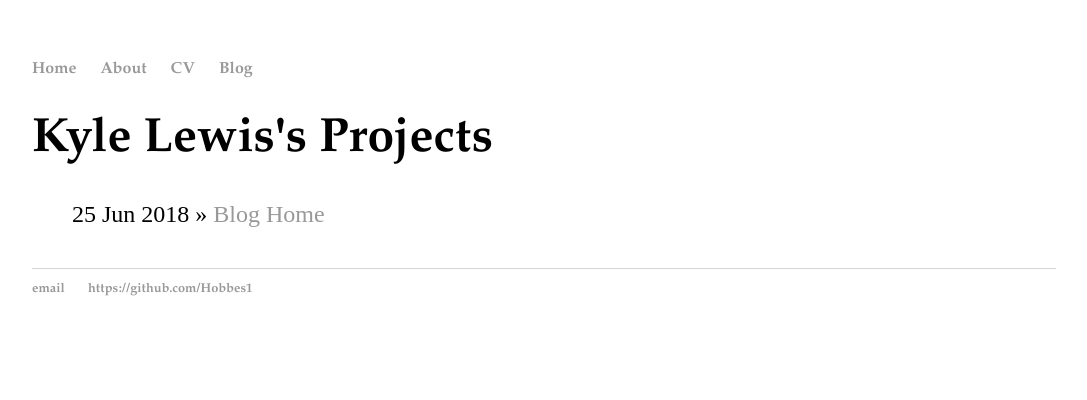
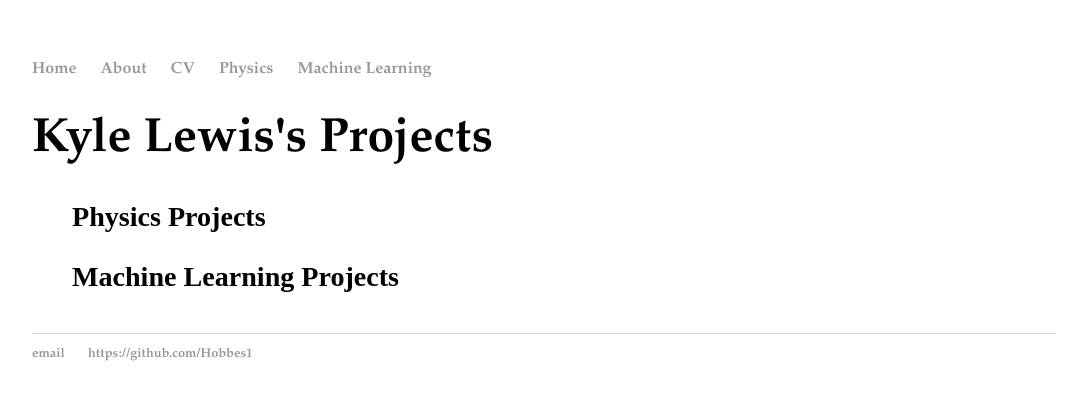
Before and after one commit to Kyle-Lewis/Kyle-Lewis.github.io, a Jekyll site: the page built from projects/index.html, in a window 1280 px wide. Shown: the top 400 px of the page, without its empty margins (96-1183 px from the left). Built offline with Jekyll 4.4.1, drawn with Linux system fonts in a browser that asks for light colours.

Commit message:
posts on posts

```diff
--- a/_layouts/default.html
+++ b/_layouts/default.html
@@ -10,7 +10,8 @@
         		<li><a href="/">Home</a></li>
 	        	<li><a href="/about">About</a></li>
         		<li><a href="/cv">CV</a></li>
-        		<li><a href="/blog">Blog</a></li>
+        		<li><a href="/physics">Physics</a></li>
+        		<li><a href="/machine-learning">Machine Learning</a></li>
     		</ul>
 		</nav>
 
--- a/projects/index.html
+++ b/projects/index.html
@@ -6,7 +6,13 @@ title: Kyle Lewis's Projects
 <h1>{{ page.title }}</h1>
 <ul class="posts">
 
-  {% for post in site.posts %}
+  <h3> Physics Projects <h3>
+  {% for post in site.posts_physics %}
+    <li><span>{{ post.date | date_to_string }}</span> » <a href="{{ post.url }}" title="{{ post.title }}">{{ post.title }}</a></li>
+  {% endfor %}
+
+  <h3> Machine Learning Projects <h3>
+  {% for post in site.posts_ml %}
     <li><span>{{ post.date | date_to_string }}</span> » <a href="{{ post.url }}" title="{{ post.title }}">{{ post.title }}</a></li>
   {% endfor %}
 </ul>
```
Also changed, not shown: _posts/2018-06-25-Test-Post.md (deleted, +0 -7 lines), _posts_ml/2018-06-25-Test-ML-Post.md (added, +7 -0 lines), _posts_physics/2018-06-25-Test-Physics-Post.md (added, +7 -0 lines).
